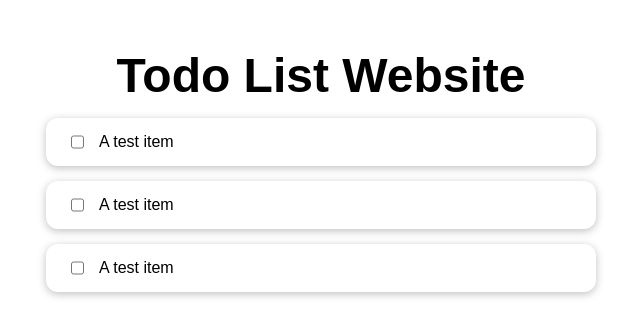
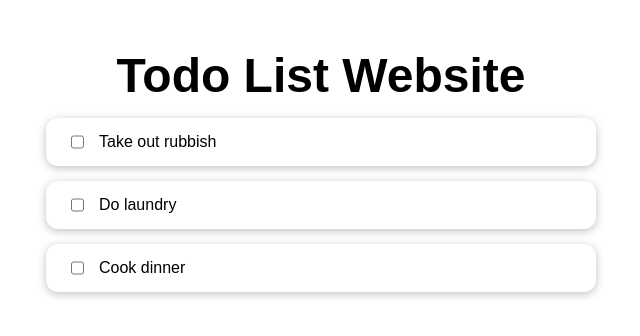
Before and after one commit to FoxPopuli/react-todo, a React (Create React App) app: page / in a window 1280 px wide. Shown: the top 336 px of the page, without its empty margins (319-959 px from the left). Built offline with nearby package versions, Linux system fonts and the light colour scheme.

Commit message:
Added dummy data

```diff
--- a/src/components/TodoItem/TodoItem.js
+++ b/src/components/TodoItem/TodoItem.js
@@ -2,13 +2,14 @@ import Card from "../UI/Card/Card";
 import classes from "./TodoItem.module.css";
 
 const TodoItem = (props) => {
+  // const itemRemoveHandler = props.removeItem(id);
   return (
     <Card>
       <li className={classes.main}>
         <input type="checkbox" className={classes.checkbox}></input>
-        <div className="todo-item__checkmark"></div>
         <div className="todo-item__title-card">{props.title}</div>
         <div className="todo-item__tag"></div>
+        {/* <button onClick={itemRemoveHandler}></button> */}
       </li>
     </Card>
   );
--- a/src/components/TodoList/TodoList.js
+++ b/src/components/TodoList/TodoList.js
@@ -4,9 +4,9 @@ import TodoItem from "../TodoItem/TodoItem";
 const TodoList = (props) => {
   return (
     <ul className={classes.todoList}>
-      <TodoItem title="A test item" />
-      <TodoItem title="A test item" />
-      <TodoItem title="A test item" />
+      {props.data.map((entry) => {
+        return <TodoItem title={entry.title} />;
+      })}
     </ul>
   );
 };
--- a/src/pages/HomePage.js
+++ b/src/pages/HomePage.js
@@ -1,10 +1,35 @@
 import classes from "./HomePage.module.css";
 import TodoList from "../components/TodoList/TodoList";
+
+const DUMMY_DATA = [
+  {
+    title: "Take out rubbish",
+    dateAdded: new Date(),
+    dueDate: new Date(2023, 10, 14),
+    priority: 1,
+    complete: false,
+  },
+  {
+    title: "Do laundry",
+    dateAdded: new Date(),
+    dueDate: new Date(2023, 9, 12),
+    priority: 2,
+    complete: false,
+  },
+  {
+    title: "Cook dinner",
+    dateAdded: new Date(),
+    dueDate: new Date(2023, 10, 15),
+    priority: 3,
+    complete: false,
+  },
+];
+
 const HomePage = (props) => {
   return (
     <section className={classes.home}>
       <h1>Todo List Website</h1>
-      <TodoList />
+      <TodoList data={DUMMY_DATA} />
     </section>
   );
 };
```
